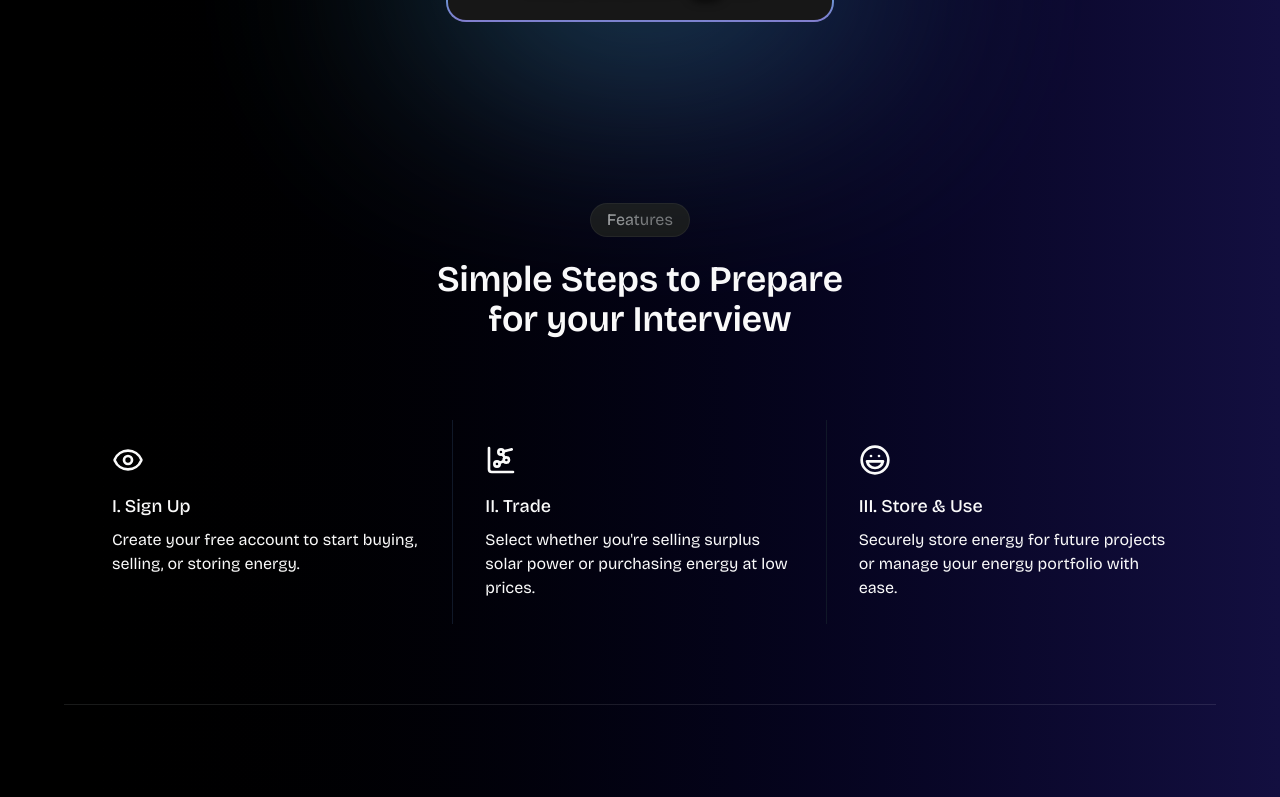
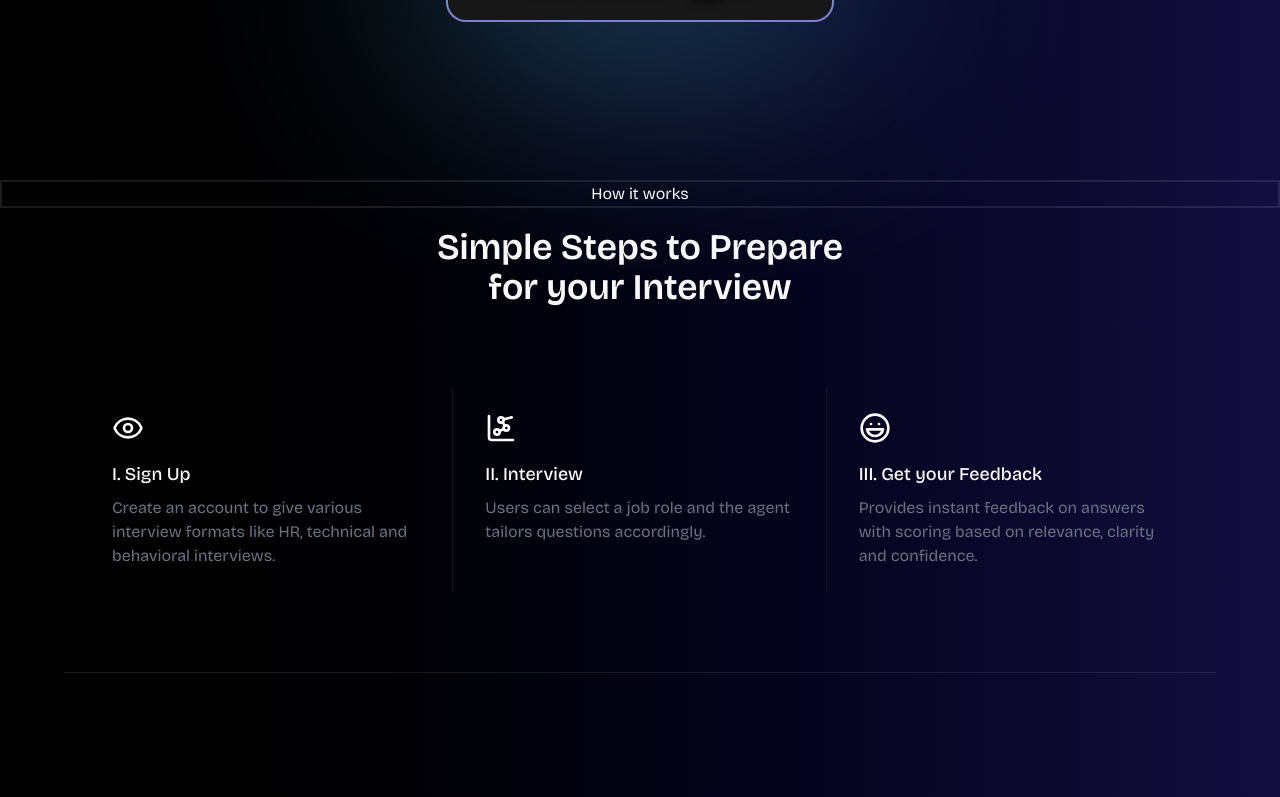
Before and after one commit to wshishir/InsightPrep, a Next.js app: page / in a window 1280 px wide. Shown: the part 690-1487 px from the top of the page. Built offline with nearby package versions, Linux system fonts and the light colour scheme.

Commit message:
animated header

```diff
--- a/app/(root)/page.tsx
+++ b/app/(root)/page.tsx
@@ -2,6 +2,7 @@ import { AnimatedHeader } from '@/components/AnimatedHeader';
 import { AnimatedText } from '@/components/AnimatedText';
 import Footer from '@/components/Footer';
 import { NeonGradientCard } from '@/components/magicui/neon-gradient-card';
+import { ShineBorder } from '@/components/magicui/shine-border';
 import { Button } from '@/components/ui/button';
 import { perks } from '@/constants';
 
@@ -73,10 +74,10 @@ const page = () => {
       </section>
       {/*Features Section*/}
       <section className='mt-40'>
-        <AnimatedHeader label='Features' />
-        <div className='flex justify-center'>
+        <AnimatedHeader label='How it works'></AnimatedHeader>
+        <div className='flex justify-center mt-5'>
           <h3 className='text-4xl'>
-            Simple Steps to Prepare{' '}
+            Simple Steps to Prepare
             <span className='flex justify-around'>for your Interview</span>
           </h3>
         </div>
@@ -92,9 +93,7 @@ const page = () => {
                     <perk.icon className='h-8 w-8' />
                   </div>
                   <h3 className='mt-4 text-lg font-medium'>{perk.title}</h3>
-                  <p className='mt-2 text-start text-muted-foreground'>
-                    {perk.info}
-                  </p>
+                  <p className='mt-2 text-start text-gray-500'>{perk.info}</p>
                 </div>
               ))}
             </div>
--- a/app/globals.css
+++ b/app/globals.css
@@ -174,6 +174,18 @@
     }
   30%, 60% {
     background-position: calc(100% + var(--shiny-width)) 0;
+    }
+  }
+  --animate-shine: shine var(--duration) infinite linear;
+  @keyframes shine {
+  0% {
+    background-position: 0% 0%;
+    }
+  50% {
+    background-position: 100% 100%;
+    }
+  to {
+    background-position: 0% 0%;
     }
   }}
 
--- a/components/AnimatedHeader.tsx
+++ b/components/AnimatedHeader.tsx
@@ -1,5 +1,6 @@
 import { cn } from '@/lib/utils';
 import { AnimatedShinyText } from './magicui/animated-shiny-text';
+import { ShineBorder } from './magicui/shine-border';
 
 interface AnimatedHeaderProp {
   label: string;
@@ -7,16 +8,8 @@ interface AnimatedHeaderProp {
 
 export function AnimatedHeader({ label }: AnimatedHeaderProp) {
   return (
-    <div className='z-10 flex min-h-20 items-center justify-center'>
-      <div
-        className={cn(
-          'group rounded-full border border-black/5 bg-neutral-100 text-base text-white transition-all ease-in hover:cursor-pointer hover:bg-neutral-200 dark:border-white/5 dark:bg-neutral-900 dark:hover:bg-neutral-800'
-        )}
-      >
-        <AnimatedShinyText className='inline-flex items-center justify-center px-4 py-1 transition ease-out hover:text-neutral-600 hover:duration-300 hover:dark:text-neutral-400'>
-          <span className='label'>{label}</span>
-        </AnimatedShinyText>
-      </div>
+    <div className='flex justify-center border-2'>
+      <button>How it works</button>
     </div>
   );
 }
--- /dev/null
+++ b/components/magicui/shine-border.tsx
@@ -0,0 +1,63 @@
+"use client";
+
+import * as React from "react";
+
+import { cn } from "@/lib/utils";
+
+interface ShineBorderProps extends React.HTMLAttributes<HTMLDivElement> {
+  /**
+   * Width of the border in pixels
+   * @default 1
+   */
+  borderWidth?: number;
+  /**
+   * Duration of the animation in seconds
+   * @default 14
+   */
+  duration?: number;
+  /**
+   * Color of the border, can be a single color or an array of colors
+   * @default "#000000"
+   */
+  shineColor?: string | string[];
+}
+
+/**
+ * Shine Border
+ *
+ * An animated background border effect component with configurable properties.
+ */
+export function ShineBorder({
+  borderWidth = 1,
+  duration = 14,
+  shineColor = "#000000",
+  className,
+  style,
+  ...props
+}: ShineBorderProps) {
+  return (
+    <div
+      style={
+        {
+          "--border-width": `${borderWidth}px`,
+          "--duration": `${duration}s`,
+          backgroundImage: `radial-gradient(transparent,transparent, ${
+            Array.isArray(shineColor) ? shineColor.join(",") : shineColor
+          },transparent,transparent)`,
+          backgroundSize: "300% 300%",
+          mask: `linear-gradient(#fff 0 0) content-box, linear-gradient(#fff 0 0)`,
+          WebkitMask: `linear-gradient(#fff 0 0) content-box, linear-gradient(#fff 0 0)`,
+          WebkitMaskComposite: "xor",
+          maskComposite: "exclude",
+          padding: "var(--border-width)",
+          ...style,
+        } as React.CSSProperties
+      }
+      className={cn(
+        "pointer-events-none absolute inset-0 size-full rounded-[inherit] will-change-[background-position] motion-safe:animate-shine",
+        className,
+      )}
+      {...props}
+    />
+  );
+}
--- a/constants/index.ts
+++ b/constants/index.ts
@@ -7,17 +7,17 @@ export const perks = [
   {
     icon: EyeIcon,
     title: 'I. Sign Up',
-    info: 'Create your free account to start buying, selling, or storing energy.',
+    info: 'Create an account to give various interview formats like HR, technical and behavioral interviews.',
   },
   {
     icon: ChartNetwork,
-    title: 'II. Trade',
-    info: "Select whether you're selling surplus solar power or purchasing energy at low prices.",
+    title: 'II. Interview',
+    info: 'Users can select a job role and the agent tailors questions accordingly.',
   },
   {
     icon: LaughIcon,
-    title: 'III. Store & Use',
-    info: 'Securely store energy for future projects or manage your energy portfolio with ease.',
+    title: 'III. Get your Feedback',
+    info: 'Provides instant feedback on answers with scoring based on relevance, clarity and confidence.',
   },
 ];
 
```
